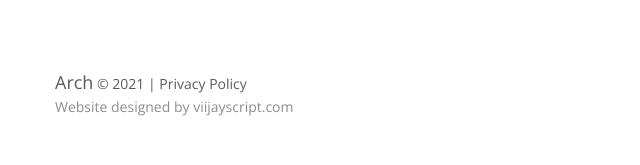
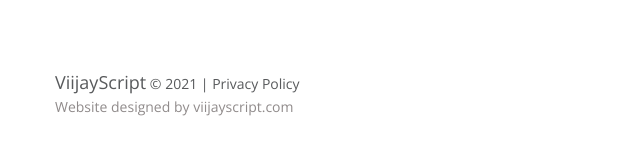
Before and after one commit to viijayscript/viijayscript.github.io, a plain HTML site: page servicewebsite/site/index-1.html in a window 1280 px wide. Shown: the part 2056-2221 px from the top of the page, 0-640 px from the left. Drawn offline with nearby package versions, Linux system fonts and the light colour scheme.

Commit message:
Update index-1.html

```diff
--- a/servicewebsite/site/index-1.html
+++ b/servicewebsite/site/index-1.html
@@ -189,7 +189,7 @@
           <a href="#" class="fa fa-google-plus"></a>
           <a href="#" class="fa fa-pinterest"></a>
           </div>
-         <div class="copyright"><div class="color2"><strong>Arch</strong> &copy; <span id="copyright-year"></span> | <a href="#">Privacy Policy</a></div>
+         <div class="copyright"><div class="color2"><strong>ViijayScript</strong> &copy; <span id="copyright-year"></span> | <a href="#">Privacy Policy</a></div>
           Website designed by <a href="http://www.viijayscript.com/" rel="nofollow">viijayscript.com</a>
           </div>
       </div>
```
